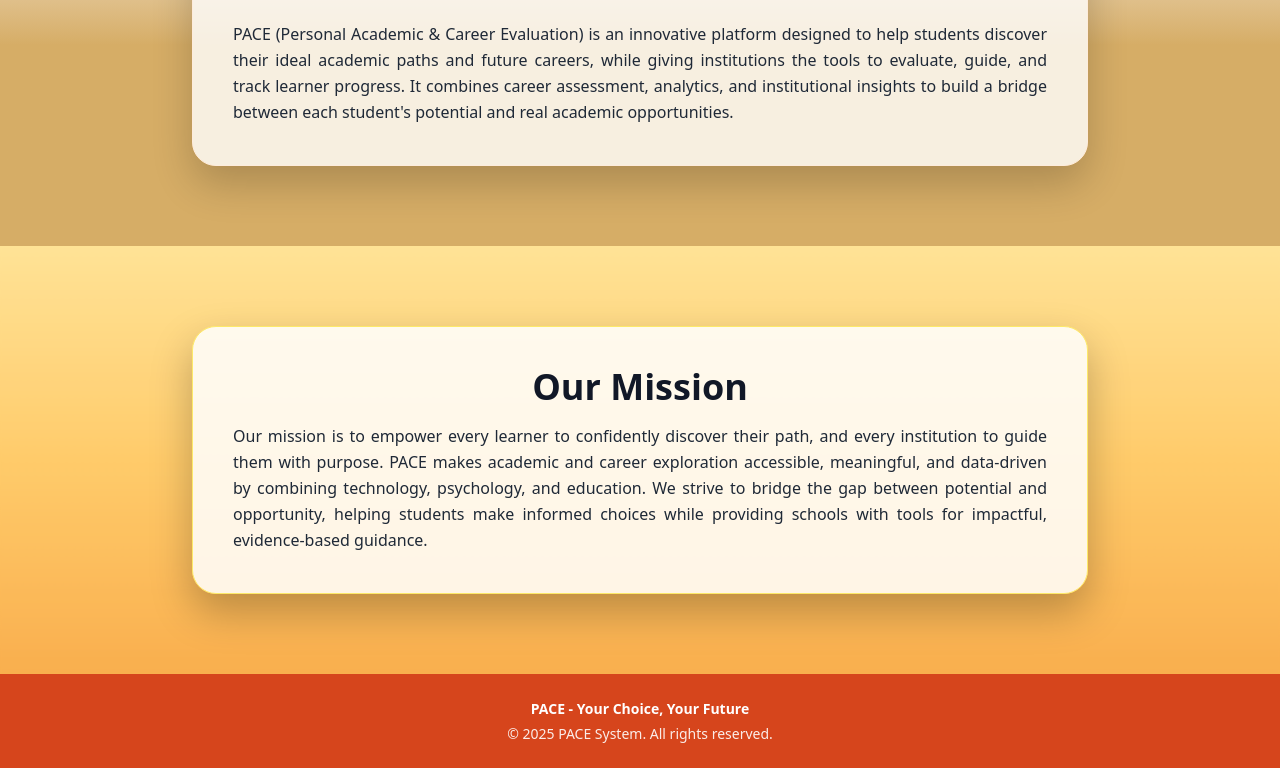
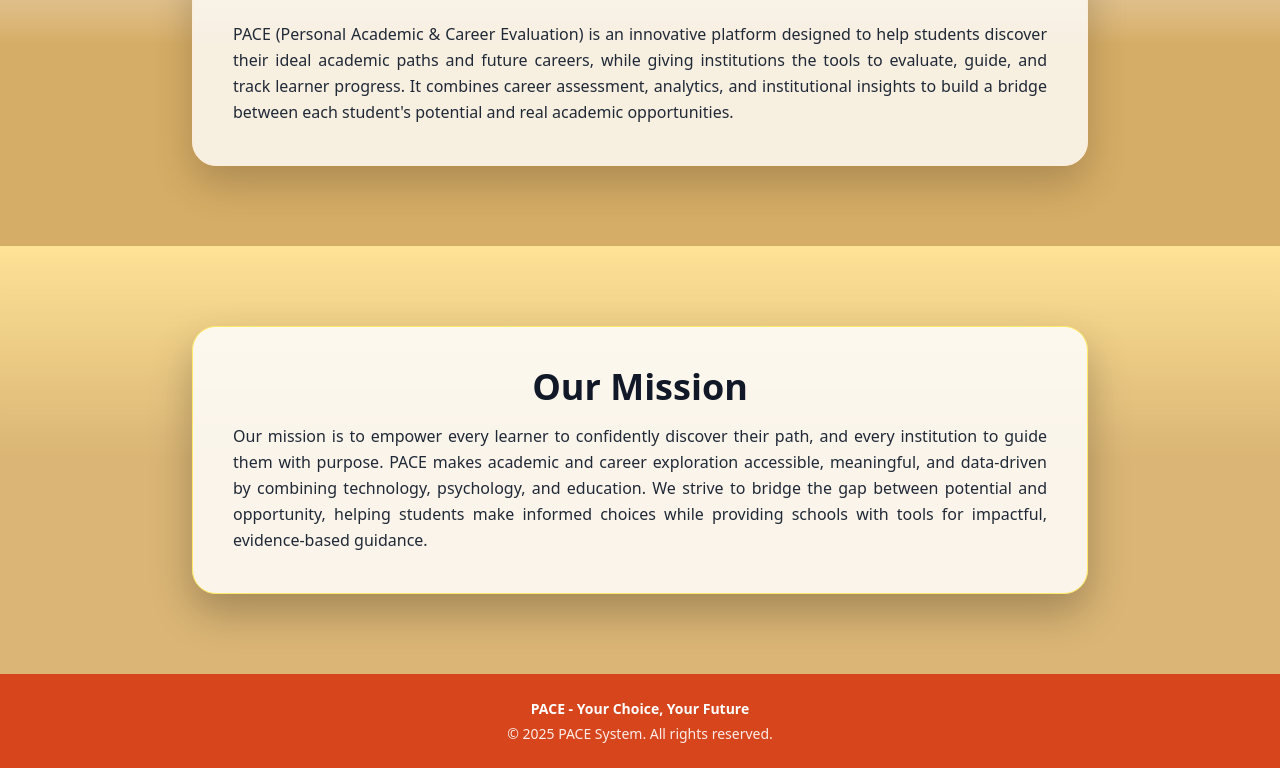
Before and after one commit to MarkDenver01/pace_app, a React (Vite) app: page / in a window 1280 px wide. Shown: the part 1831-2599 px from the top of the page. Built offline with nearby package versions, Linux system fonts and the light colour scheme.

Commit message:
same color mission and about

```diff
--- a/src/page/landing_page/LandingPage.tsx
+++ b/src/page/landing_page/LandingPage.tsx
@@ -241,7 +241,7 @@ const PaceLandingPage: FC = () => {
       {/* ================= MISSION ================= */}
       <section
         id="mission"
-        className="relative px-4 py-16 md:px-6 md:py-20 bg-gradient-to-b from-[#FFE08A] via-[#FFC65A] to-[#F9A63A]"
+        className="relative px-4 py-16 md:px-6 md:py-20 bg-gradient-to-b from-[#FFE08A] via-[#d6ad66] to-[#d6ad66]"
       >
         <div className="absolute inset-0 bg-white/10 backdrop-blur-[1px]" />
 
```
